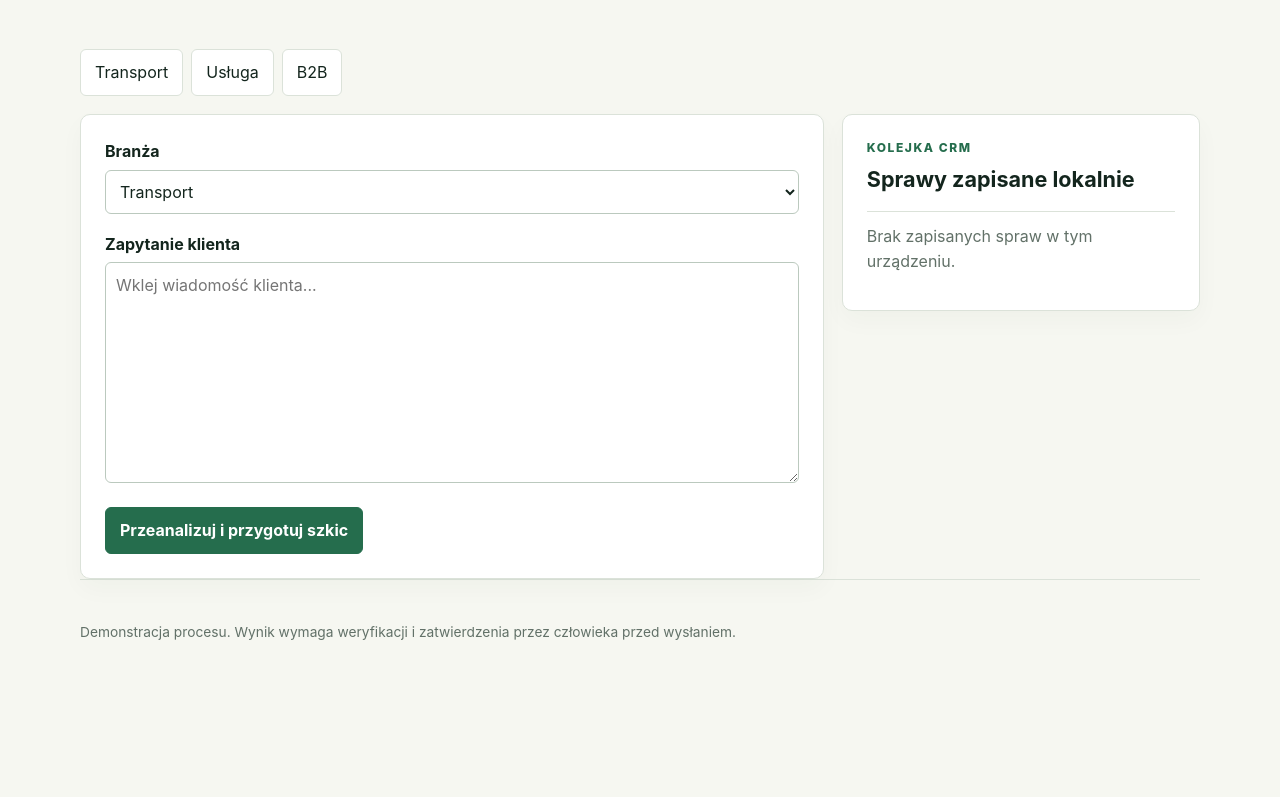
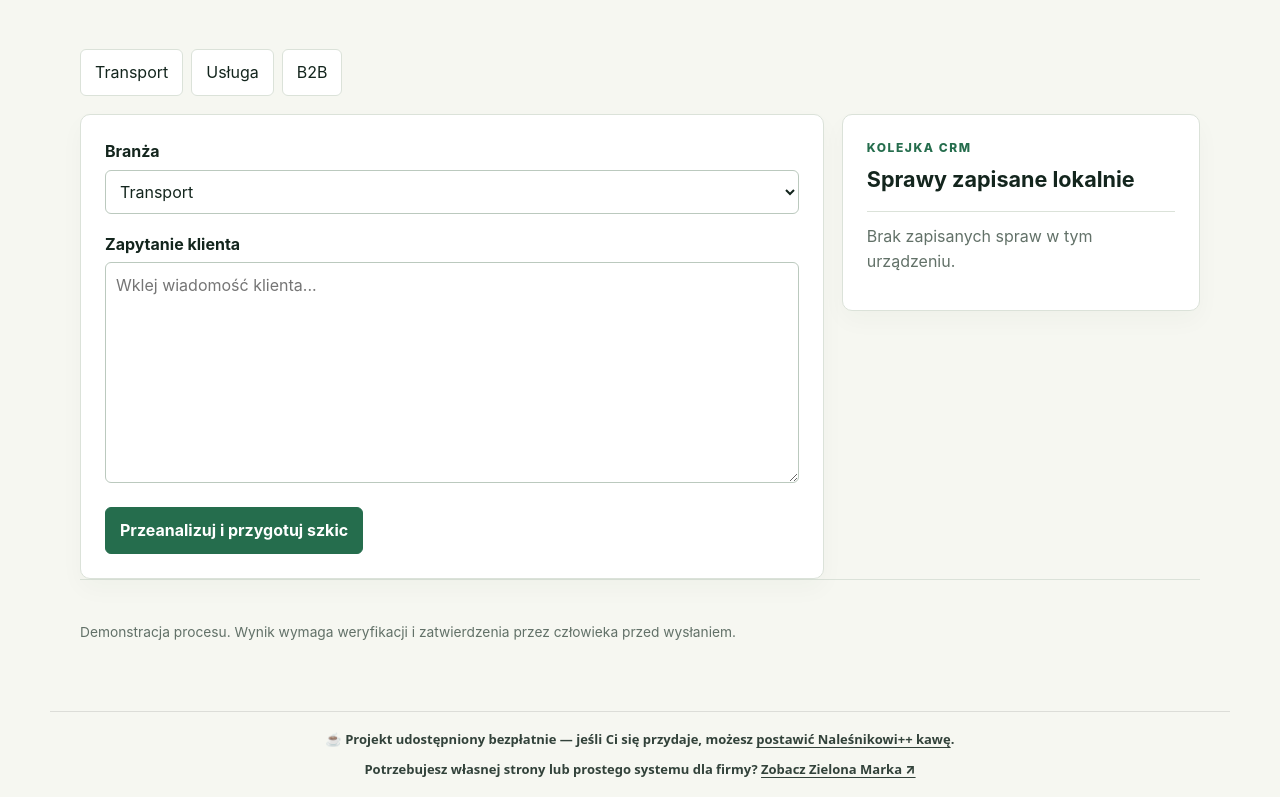
Before and after one commit to lukaszst-cz/lead-offer-copilot, a website with bundled scripts: page index.html in a window 1280 px wide. Shown: the part 686-1483 px from the top of the page. Before the commit the page ends 1397 px from the top, so only its background shows below. Built offline with nearby package versions, Linux system fonts and the light colour scheme.

Commit message:
Add author support and Zielona Marka links

```diff
--- a/index.html
+++ b/index.html
@@ -17,5 +17,15 @@
       <footer><p>Demonstracja procesu. Wynik wymaga weryfikacji i zatwierdzenia przez człowieka przed wysłaniem.</p></footer>
     </main>
     <script type="module" src="app.js"></script>
-  </body>
+
+  <style>
+    .creator-support-strip{max-width:1180px;margin:0 auto;padding:18px 20px;display:flex;flex-wrap:wrap;justify-content:center;gap:10px 18px;border-top:1px solid rgba(127,127,127,.22);font:600 13px/1.5 system-ui,-apple-system,"Segoe UI",sans-serif;text-align:center}
+    .creator-support-strip span{opacity:.86}.creator-support-strip a{font-weight:800;color:inherit;text-decoration:underline;text-underline-offset:3px}
+    @media print{.creator-support-strip{display:none!important}}
+  </style>
+  <aside class="creator-support-strip" aria-label="Wsparcie autora i Zielona Marka">
+    <span>☕ Projekt udostępniony bezpłatnie — jeśli Ci się przydaje, możesz <a href="https://buymeacoffee.com/nalesnik_plus_plus" target="_blank" rel="noopener noreferrer">postawić Naleśnikowi++ kawę</a>.</span>
+    <span>Potrzebujesz własnej strony lub prostego systemu dla firmy? <a href="https://zielona-marka.pl" target="_blank" rel="noopener noreferrer">Zobacz Zielona Marka ↗</a></span>
+  </aside>
+</body>
 </html>
```
